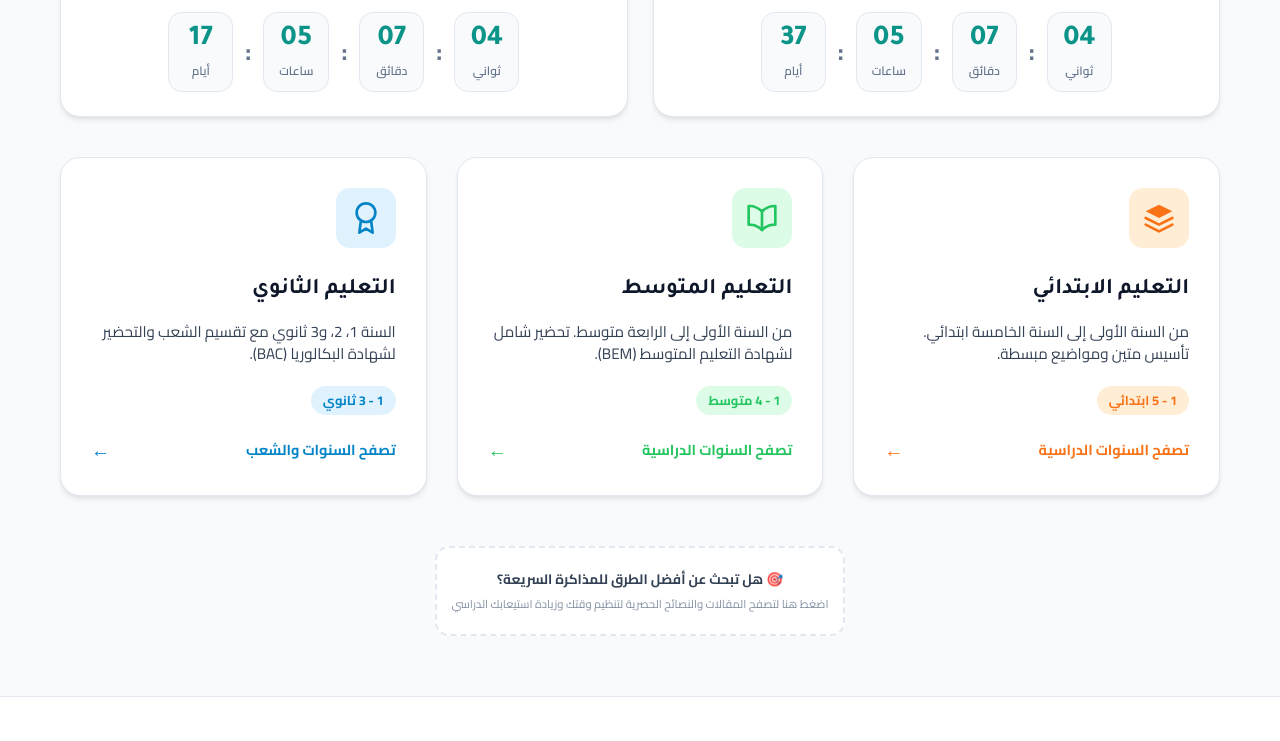
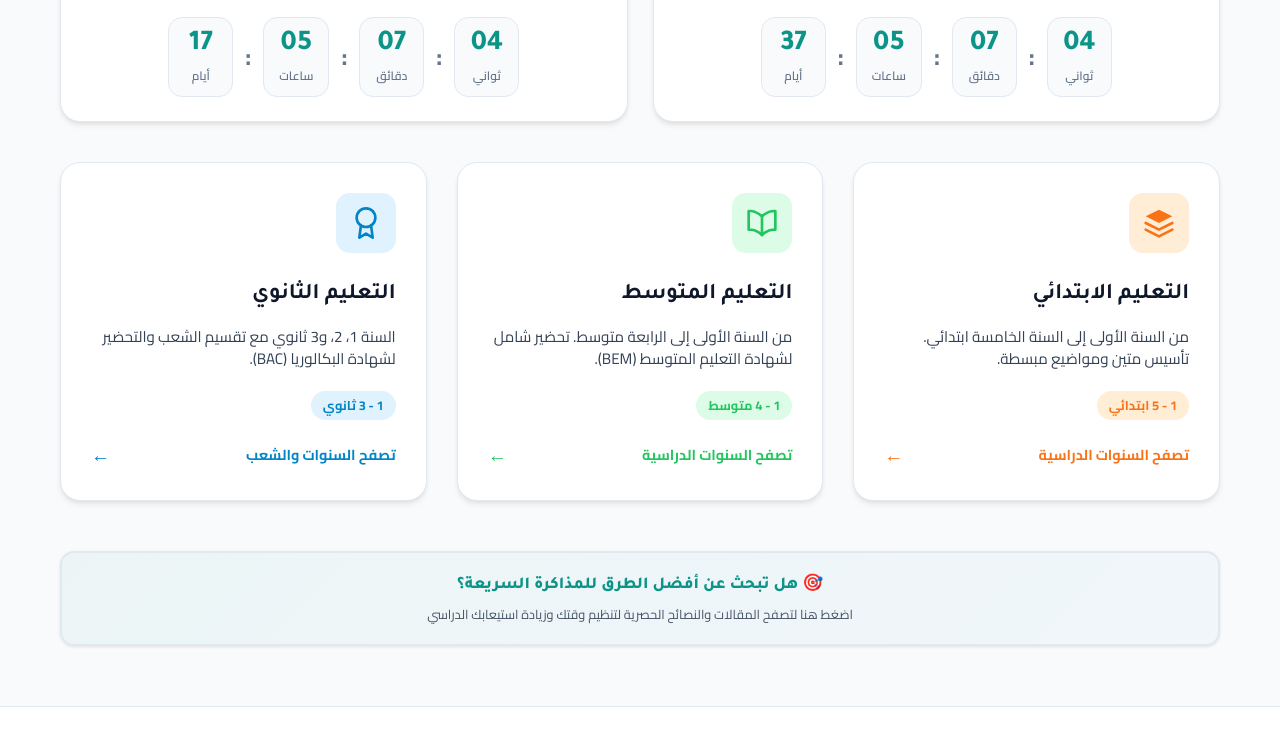
Before and after one commit to education-dz/examens, a website built with Vite: page index.html in a window 1280 px wide. Shown: the part 886-1627 px from the top of the page. Built offline with nearby package versions, Linux system fonts and the light colour scheme.

Commit message:
Update style.css

```diff
--- a/style.css
+++ b/style.css
@@ -2179,3 +2179,63 @@ body.dark-mode .moon-icon {
         font-size: 1.5rem;
     }
 }
+
+/* ==========================================================================
+   ACTIVE ADVERTISING BANNER STYLING
+   ========================================================================== */
+
+.ad-link-wrapper {
+    display: block;
+    width: 100%;
+    text-decoration: none;
+    outline: none;
+    transition: transform var(--transition-fast);
+}
+
+.active-ad {
+    background: linear-gradient(135deg, rgba(13, 148, 136, 0.05) 0%, rgba(2, 132, 199, 0.03) 100%);
+    border: 2px solid var(--border-color) !important;
+    cursor: pointer;
+    box-shadow: var(--shadow-sm);
+    min-height: 95px;
+    padding: 18px 25px;
+}
+
+.active-ad .ad-title {
+    color: var(--primary-color) !important;
+    font-size: 1.05rem;
+    font-weight: 800;
+    margin-bottom: 6px;
+    display: block;
+    font-family: var(--font-headings);
+}
+
+.active-ad .ad-desc {
+    color: var(--text-body) !important;
+    font-size: 0.8rem;
+    opacity: 0.9;
+    display: block;
+    line-height: 1.4;
+}
+
+/* Hover State */
+.ad-link-wrapper:hover {
+    transform: translateY(-2px);
+}
+
+.ad-link-wrapper:hover .active-ad {
+    border-color: var(--primary-color) !important;
+    background: linear-gradient(135deg, var(--primary-light) 0%, rgba(2, 132, 199, 0.08) 100%) !important;
+    box-shadow: var(--shadow-md);
+}
+
+/* Dark Mode Overrides */
+body.dark-mode .active-ad {
+    background: linear-gradient(135deg, rgba(20, 184, 166, 0.07) 0%, rgba(56, 189, 248, 0.04) 100%);
+    box-shadow: 0 4px 6px -1px rgba(0, 0, 0, 0.2);
+}
+
+body.dark-mode .ad-link-wrapper:hover .active-ad {
+    background: linear-gradient(135deg, rgba(20, 184, 166, 0.15) 0%, rgba(56, 189, 248, 0.08) 100%) !important;
+    border-color: var(--primary-color) !important;
+}
```
